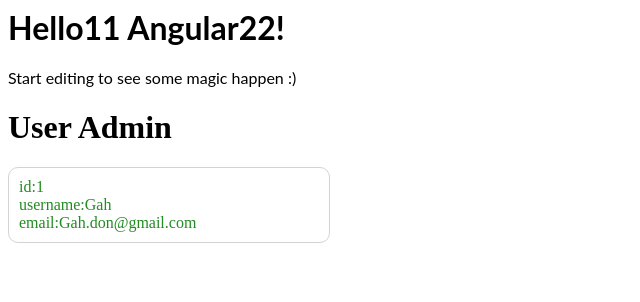
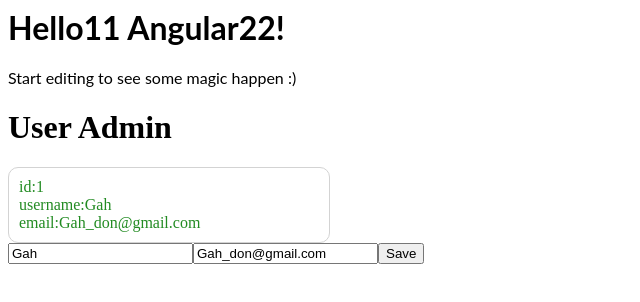
Before and after one commit to eoang/angular-1, an Angular app: page / in a window 1280 px wide. Shown: the top 302 px of the page, without its empty margins (0-640 px from the left). Built offline with nearby package versions, Linux system fonts and the light colour scheme.

Commit message:
3 files modified

```diff
--- a/src/app/models/user-model.ts
+++ b/src/app/models/user-model.ts
@@ -16,7 +16,7 @@
       public lastName: string,
      public jobTitle: string,
       public avatar: string,
-     public phoneNumber: string=""
+     public phoneNumber: string=''
    )
    {}
   }
--- a/src/app/users/user-container/user-container.component.html
+++ b/src/app/users/user-container/user-container.component.html
@@ -9,3 +9,9 @@
       email:{{currentUser.email}}
     </div>
   </div>
+
+  <form>
+    <input type="text" value={{currentUser.username}}>
+    <input type="text"value={{currentUser.email}}>
+    <button onclick="">  Save</button>
+    </form>
--- a/src/app/users/user-container/user-container.component.ts
+++ b/src/app/users/user-container/user-container.component.ts
@@ -8,20 +8,26 @@
 })
 export class UserContainerComponent implements OnInit {
 
-  public currentUser : UserModel
+  currentUser : UserModel
   constructor() {
-      this.currentUser;
+
   }
 
   ngOnInit() {
     console.log('User Container Init')
-    // this.currentUser = new UserModel(0, 'johndoe', 'johndoe@gmail.com',
-    //   new UserInfo('John', 'Doe', 'Clerk', 'http://authenticgoods.co/wrapbootstrap/themes/sparks/img/team/avatar-male.png'));
+
 
 //console.log(this.currentUser.id);
-     this.currentUser = new UserModel(1,'Gah','Gah.don@gmail.com',
+     this.currentUser = new UserModel(1,"Gah","Gah_don@gmail.com",
      new UserInfo ('Gah','don','Developer','http://authenticgoods.avatar-male.png') );
+
+
+  function Update()
+  {}
+
   }
 
 
+
+
 }
```
